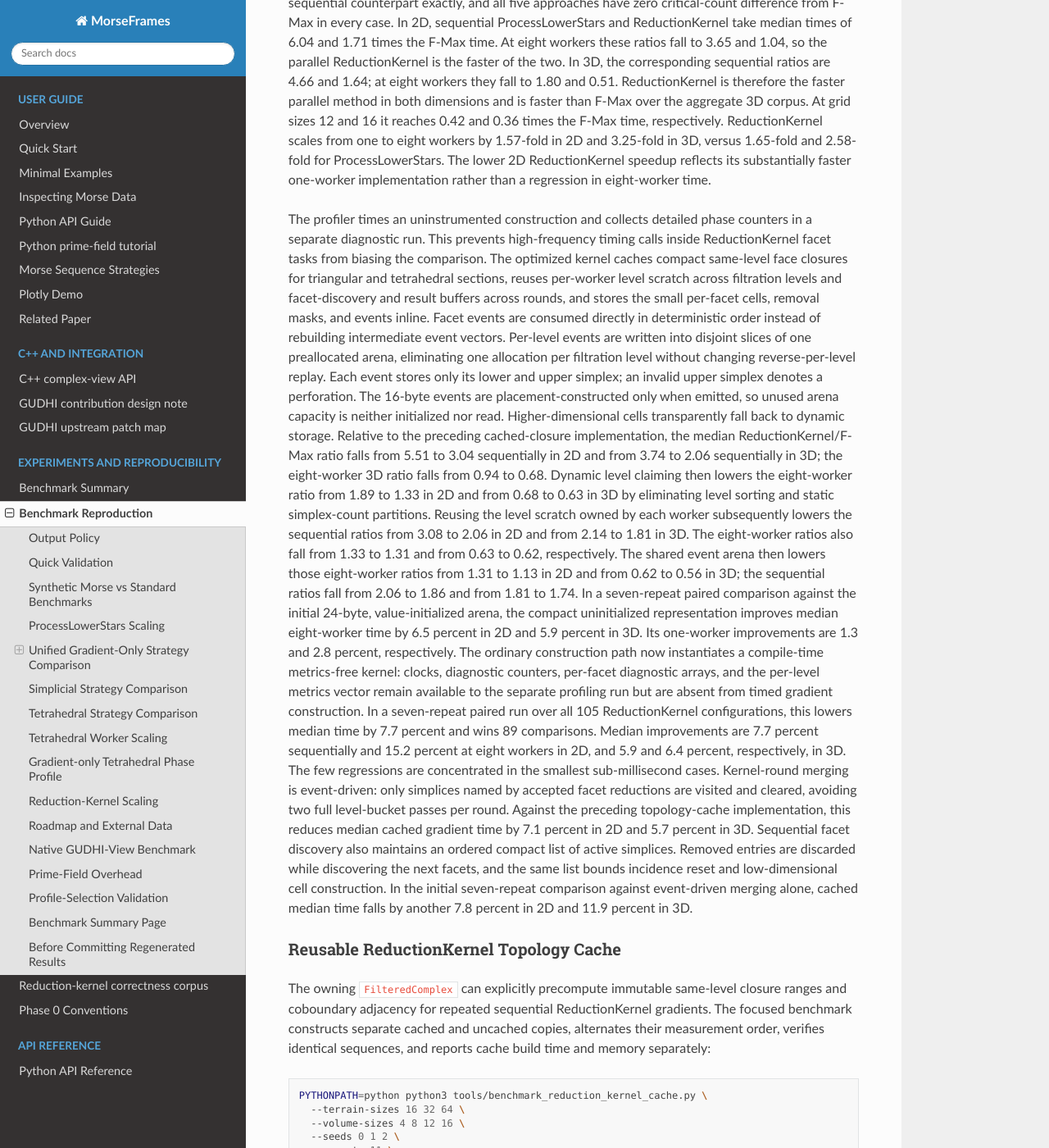
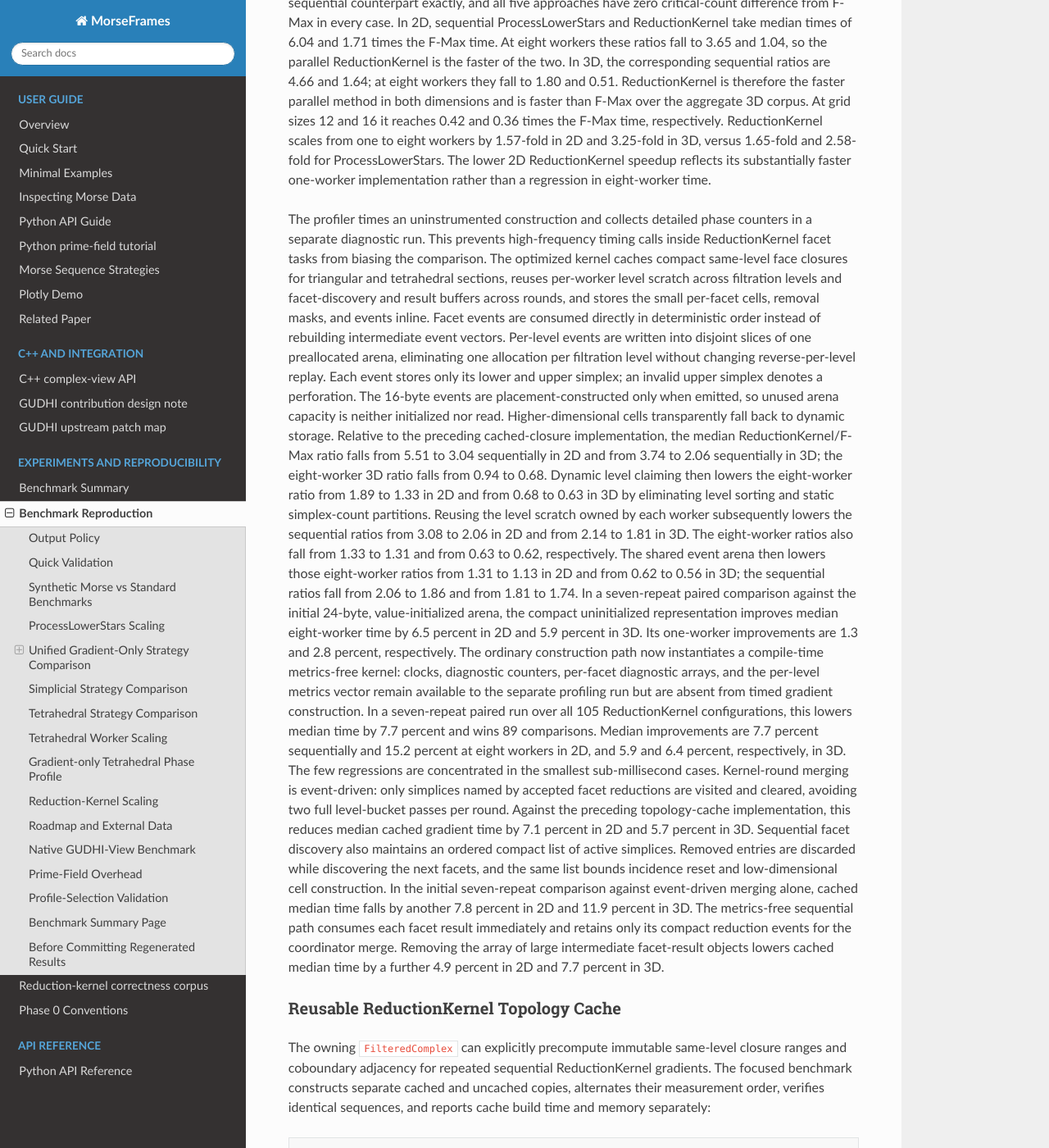
Before and after one commit to lnajman/morseframes, a Sphinx documentation site: the page built from docs/benchmark_reproduction.md, in a window 1280 px wide and 1400 px high, scrolled down 4278 px. Shown: the whole window at 82% size. Built offline with Sphinx 7.4.7 and the Read the Docs theme 3.1.0, drawn with Linux system fonts in a browser that asks for light colours; the version number is read from the project's files by our own code; some of the changed text lies outside the part shown.

Commit message:
Stream sequential facet results

```diff
--- a/docs/benchmark_reproduction.md
+++ b/docs/benchmark_reproduction.md
@@ -257,6 +257,10 @@ simplices. Removed entries are discarded while discovering the next facets,
 and the same list bounds incidence reset and low-dimensional cell construction.
 In the initial seven-repeat comparison against event-driven merging alone,
 cached median time falls by another 7.8 percent in 2D and 11.9 percent in 3D.
+The metrics-free sequential path consumes each facet result immediately and
+retains only its compact reduction events for the coordinator merge. Removing
+the array of large intermediate facet-result objects lowers cached median time
+by a further 4.9 percent in 2D and 7.7 percent in 3D.
 
 ### Reusable ReductionKernel Topology Cache
 
```
Also changed, not shown: other parts of docs/benchmark_reproduction.md (+3 -3 lines), docs/strategies.md (+4 -0 lines), 1 other file.
